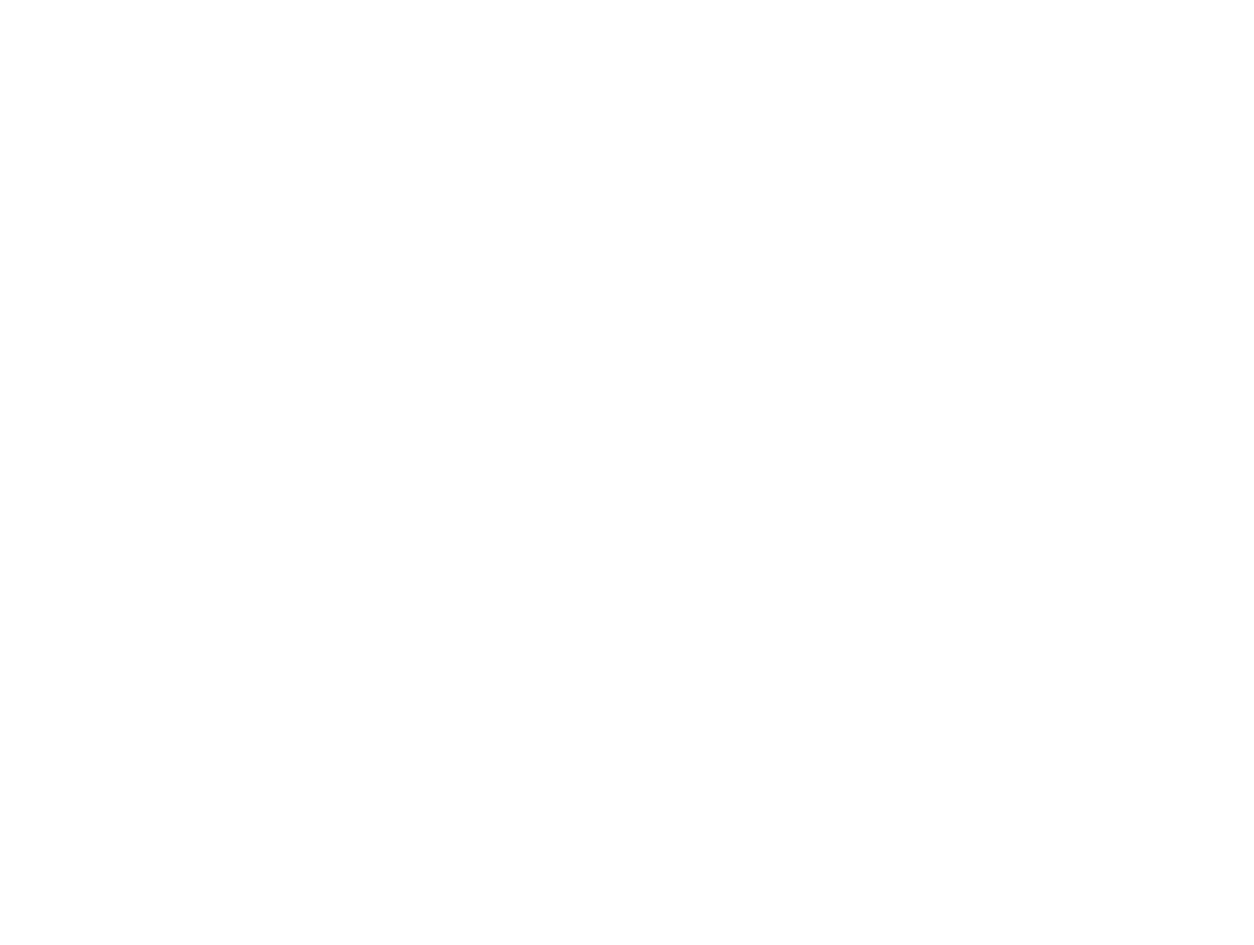
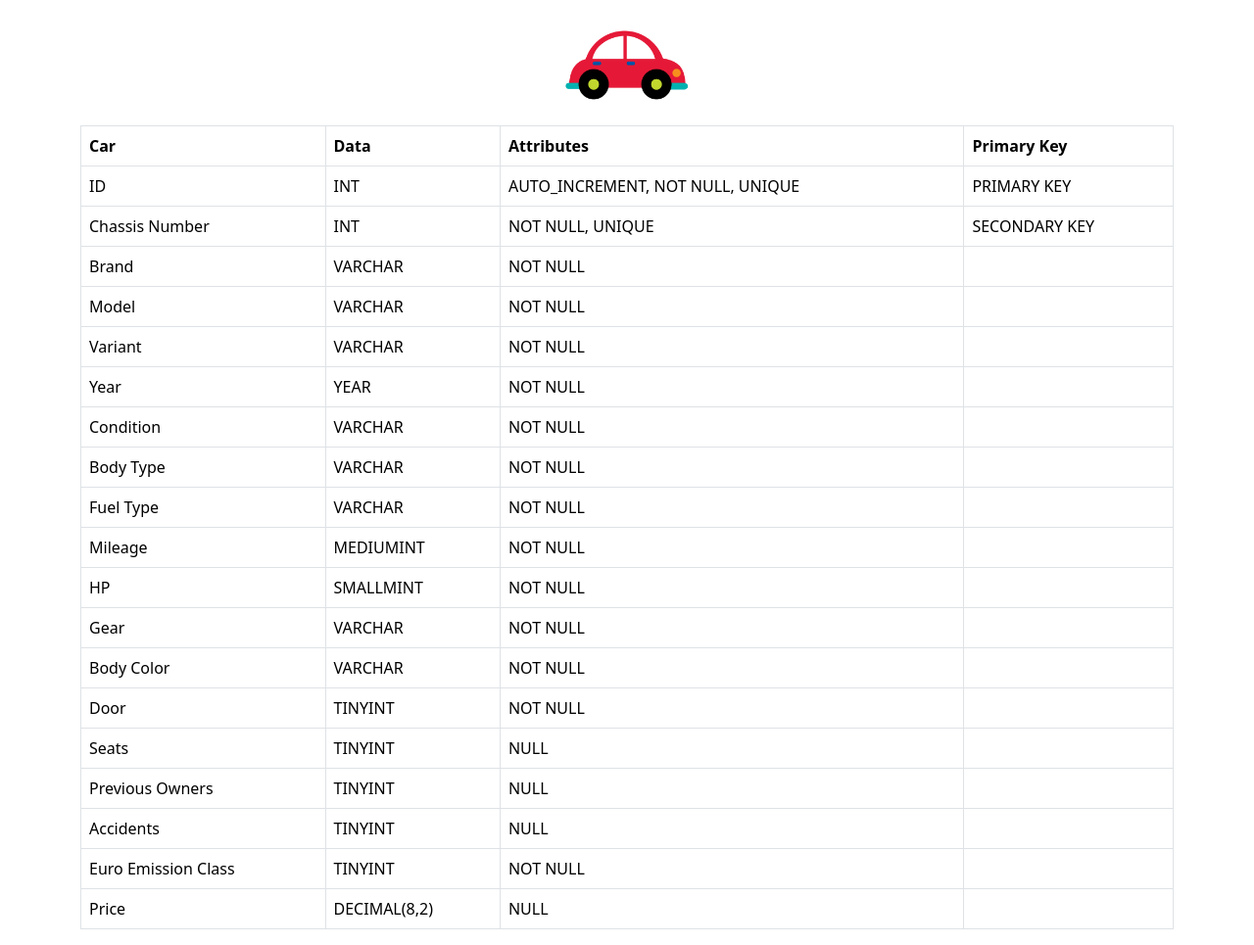
Before and after one commit to gluke0/db-first, a plain HTML site: page index.html in a window 1280 px wide. Shown: the whole page at 98% size. Before the commit the page ends 800 px from the top, so only its background shows below. Drawn offline with nearby package versions, Linux system fonts and the light colour scheme.

Commit message:
aggiunta tabella

```diff
--- a/index.html
+++ b/index.html
@@ -7,11 +7,141 @@
     <title>Car Database</title>
 
     <link href="https://cdn.jsdelivr.net/npm/bootstrap@5.3.0-alpha3/dist/css/bootstrap.min.css" rel="stylesheet" integrity="sha384-KK94CHFLLe+nY2dmCWGMq91rCGa5gtU4mk92HdvYe+M/SXH301p5ILy+dN9+nJOZ" crossorigin="anonymous">
+
+    <link rel="stylesheet" href="./style.css">
 </head>
 <body>
 
-
-<div>
+<div class="d-flex justify-content-center align-items-center">
+    <img src="./car.png" alt="Car Logo">
+</div>
+<div class="container">
+    <table class="table table-bordered table-hover">
+        <thead>
+          <tr>
+            <th>Car</th>
+            <th>Data</th>
+            <th>Attributes</th>
+            <th>Primary Key</th>
+          </tr>
+        </thead>
+        <tbody>
+          <tr>
+            <td>ID</td>
+            <td>INT</td>
+            <td>AUTO_INCREMENT, NOT NULL, UNIQUE</td>
+            <td>PRIMARY KEY</td>
+          </tr>
+          <tr>
+            <td>Chassis Number</td>
+            <td>INT</td>
+            <td>NOT NULL, UNIQUE</td>
+            <td>SECONDARY KEY</td>
+          </tr>
+          <tr>
+            <td>Brand</td>
+            <td>VARCHAR</td>
+            <td>NOT NULL</td>
+            <td></td>
+          </tr>
+          <tr>
+            <td>Model</td>
+            <td>VARCHAR</td>
+            <td>NOT NULL</td>
+            <td></td>
+          </tr>
+          <tr>
+            <td>Variant</td>
+            <td>VARCHAR</td>
+            <td>NOT NULL</td>
+            <td></td>
+          </tr>
+          <tr>
+            <td>Year</td>
+            <td>YEAR</td>
+            <td>NOT NULL</td>
+            <td></td>
+          </tr>
+          <tr>
+            <td>Condition</td>
+            <td>VARCHAR</td>
+            <td>NOT NULL</td>
+            <td></td>
+          </tr>
+          <tr>
+            <td>Body Type</td>
+            <td>VARCHAR</td>
+            <td>NOT NULL</td>
+            <td></td>
+          </tr>
+          <tr>
+            <td>Fuel Type</td>
+            <td>VARCHAR</td>
+            <td>NOT NULL</td>
+            <td></td>
+          </tr>
+          <tr>
+            <td>Mileage</td>
+            <td>MEDIUMINT</td>
+            <td>NOT NULL</td>
+            <td></td>
+          </tr>
+          <tr>
+            <td>HP</td>
+            <td>SMALLMINT</td>
+            <td>NOT NULL</td>
+            <td></td>
+          </tr>
+          <tr>
+            <td>Gear</td>
+            <td>VARCHAR</td>
+            <td>NOT NULL</td>
+            <td></td>
+          </tr>
+          <tr>
+            <td>Body Color</td>
+            <td>VARCHAR</td>
+            <td>NOT NULL</td>
+            <td></td>
+          </tr>
+          <tr>
+            <td>Door</td>
+            <td>TINYINT</td>
+            <td>NOT NULL</td>
+            <td></td>
+          </tr>
+          <tr>
+            <td>Seats</td>
+            <td>TINYINT</td>
+            <td>NULL</td>
+            <td></td>
+          </tr>
+          <tr>
+            <td>Previous Owners</td>
+            <td>TINYINT</td>
+            <td>NULL</td>
+            <td></td>
+          </tr>
+          <tr>
+            <td>Accidents</td>
+            <td>TINYINT</td>
+            <td>NULL</td>
+            <td></td>
+          </tr>
+          <tr>
+            <td>Euro Emission Class</td>
+            <td>TINYINT</td>
+            <td>NOT NULL</td>
+            <td></td>
+          </tr>
+          <tr>
+            <td>Price</td>
+            <td>DECIMAL(8,2)</td>
+            <td>NULL</td>
+            <td></td>
+          </tr>
+        </tbody>
+      </table>
 
 </div>
 
--- /dev/null
+++ b/style.css
@@ -0,0 +1,3 @@
+img{
+    width: 10%;
+}
```
Also changed, not shown: car.png (added).
